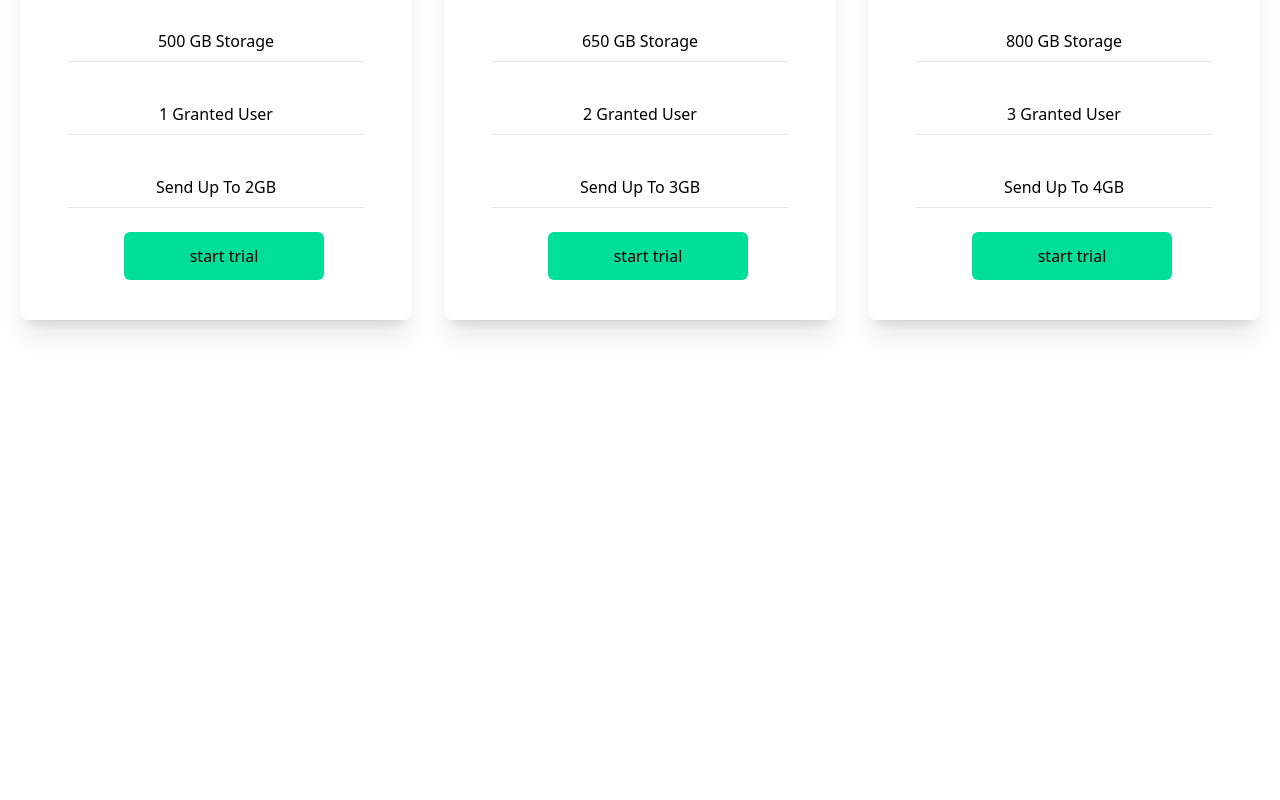
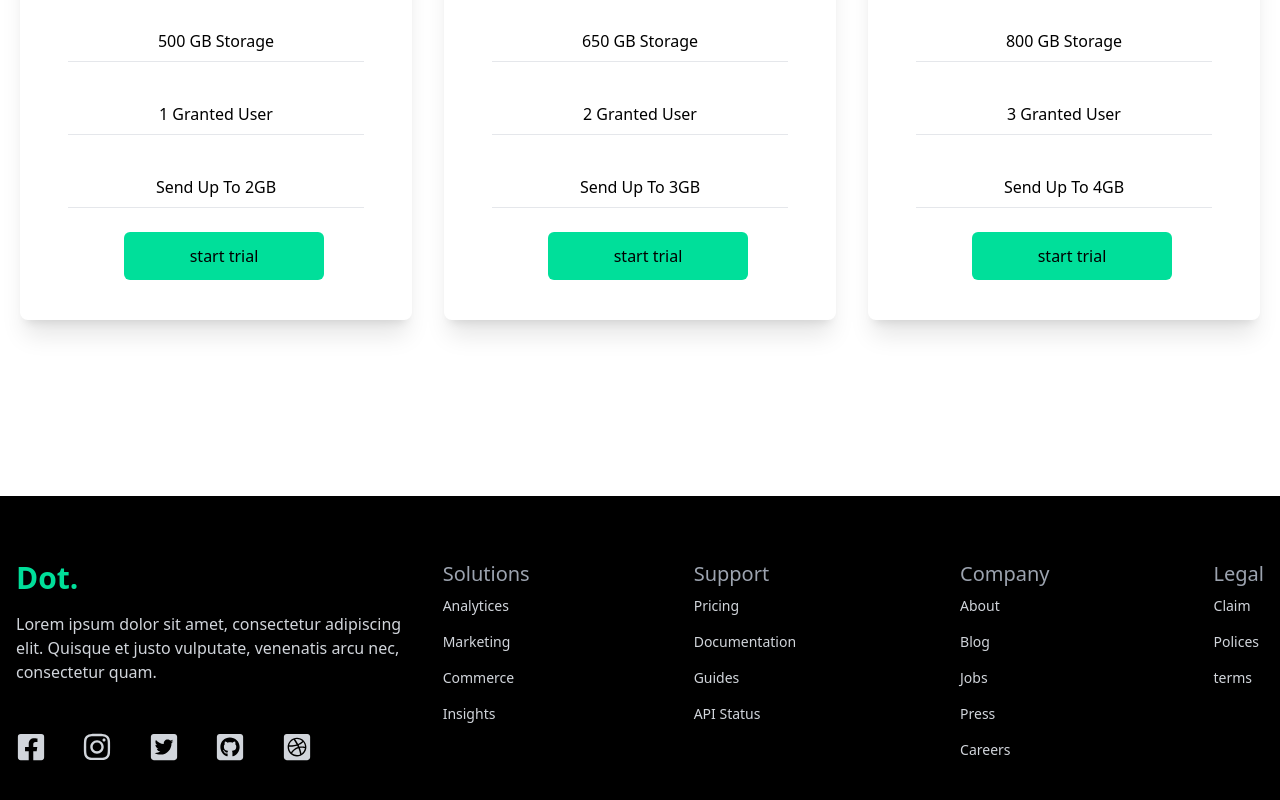
Before and after one commit to HaiderAbas/website, a React (Create React App) app: page / in a window 1280 px wide. Shown: the part 1876-2676 px from the top of the page. Before the commit the page ends 2372 px from the top, so only its background shows below. Built offline with nearby package versions, Linux system fonts and the light colour scheme.

Commit message:
completed-footer

```diff
--- a/src/App.js
+++ b/src/App.js
@@ -1,6 +1,7 @@
 import React from "react";
 import Analytices from "./components/analytices/analytices";
 import Cards from "./components/Cards/cards";
+import Footer from "./components/Footer/Footer";
 import Hero from "./components/hero/hero";
 import Nav from "./components/navabr/nav";
 import NewsLatters from "./components/NewsLetter/newslatters";
@@ -12,6 +13,7 @@ function App() {
       <Analytices />
       <NewsLatters />
       <Cards />
+      <Footer />
     </>
   );
 }
--- /dev/null
+++ b/src/components/Footer/Footer.js
@@ -0,0 +1,74 @@
+import React from "react";
+import {
+  FaDribbbleSquare,
+  FaFacebookSquare,
+  FaGithubSquare,
+  FaInstagram,
+  FaTwitterSquare,
+} from "react-icons/fa";
+function Footer() {
+  return (
+    <div className="mx-w-[1240px] mx-auto py-16 px-4 bg-black grid lg:grid-cols-3 gap-8 text-gray-300">
+      <div>
+        <h1 className="w-full text-3xl font-bold text-[#00df9a]">Dot.</h1>
+        <p className="py-4">
+          Lorem ipsum dolor sit amet, consectetur adipiscing elit. Quisque et
+          justo vulputate, venenatis arcu nec, consectetur quam.
+        </p>
+        <div className="flex justify-between md:w-[75%] py-8">
+          <FaFacebookSquare size={30} />
+          <FaInstagram size={30} />
+          <FaTwitterSquare size={30} />
+          <FaGithubSquare size={30} />
+          <FaDribbbleSquare size={30} />
+        </div>
+      </div>
+      <div className="lg:col-span-2 w-full flex justify-between">
+        <div>
+          <h6 className="font-medium text-gray-400 text-xl font-bold">
+            Solutions
+          </h6>
+          <ul>
+            <li className="py-2 text-sm">Analytices</li>
+            <li className="py-2 text-sm">Marketing</li>
+            <li className="py-2 text-sm">Commerce</li>
+            <li className="py-2 text-sm">Insights</li>
+          </ul>
+        </div>
+        <div>
+          <h6 className="font-medium text-gray-400 text-xl font-bold">
+            Support
+          </h6>
+          <ul>
+            <li className="py-2 text-sm">Pricing</li>
+            <li className="py-2 text-sm">Documentation</li>
+            <li className="py-2 text-sm">Guides</li>
+            <li className="py-2 text-sm">API Status</li>
+          </ul>
+        </div>
+        <div>
+          <h6 className="font-medium text-gray-400 text-xl font-bold">
+            Company
+          </h6>
+          <ul>
+            <li className="py-2 text-sm">About</li>
+            <li className="py-2 text-sm">Blog</li>
+            <li className="py-2 text-sm">Jobs</li>
+            <li className="py-2 text-sm">Press</li>
+            <li className="py-2 text-sm">Careers</li>
+          </ul>
+        </div>
+        <div>
+          <h6 className="font-medium text-gray-400 text-xl font-bold">Legal</h6>
+          <ul>
+            <li className="py-2 text-sm">Claim</li>
+            <li className="py-2 text-sm">Polices</li>
+            <li className="py-2 text-sm">terms</li>
+          </ul>
+        </div>
+      </div>
+    </div>
+  );
+}
+
+export default Footer;
--- a/src/components/navabr/nav.js
+++ b/src/components/navabr/nav.js
@@ -16,15 +16,16 @@ function Nav() {
           <li className="p-4">Home</li>
           <li className="p-4">Compeny</li>
           <li className="p-4">Resources</li>
-          <li className="p-4">About </li>
-          <li className="p-4">Contact</li>
+          <li className="p-4">Account </li>
+          <li className="p-4">Sign In</li>
         </ul>
+        <button className="bg-[#00df9a] w-[200px] rounded-md  font-medium ml-4 my-4 mx-auto py-2 text-black">Get Started</button>
         <div onClick={handlenav} className="block md:hidden">
           {!nav ? <AiOutlineClose size={20} /> : <AiOutlineMenu size={20} />}
         </div>
         <div
           className={
-            !nav
+            nav
               ? "fixed left-0 top-0 w-[60%] h-full border-r border-r-gray-900 bg-[#000300] ease-in-out duration-500"
               : "fixed left-[-100%]"
           }
```
